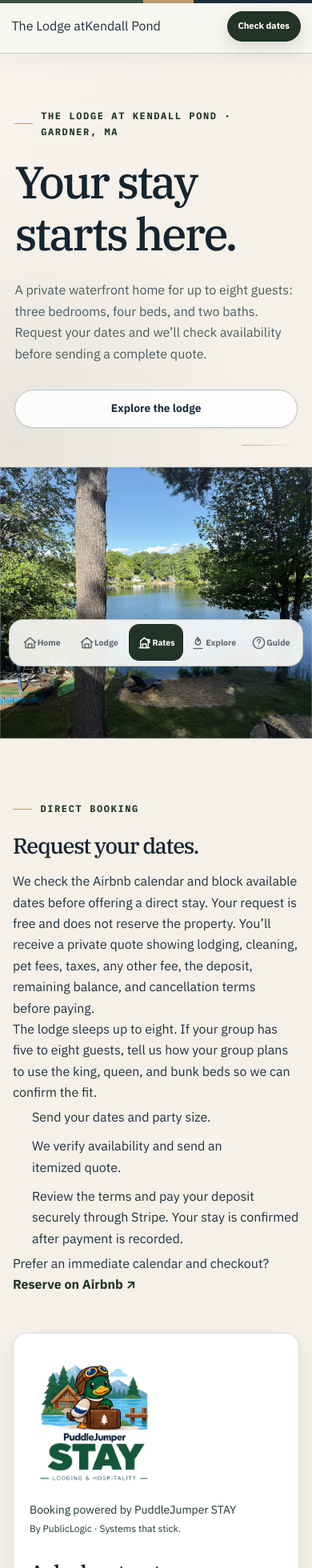
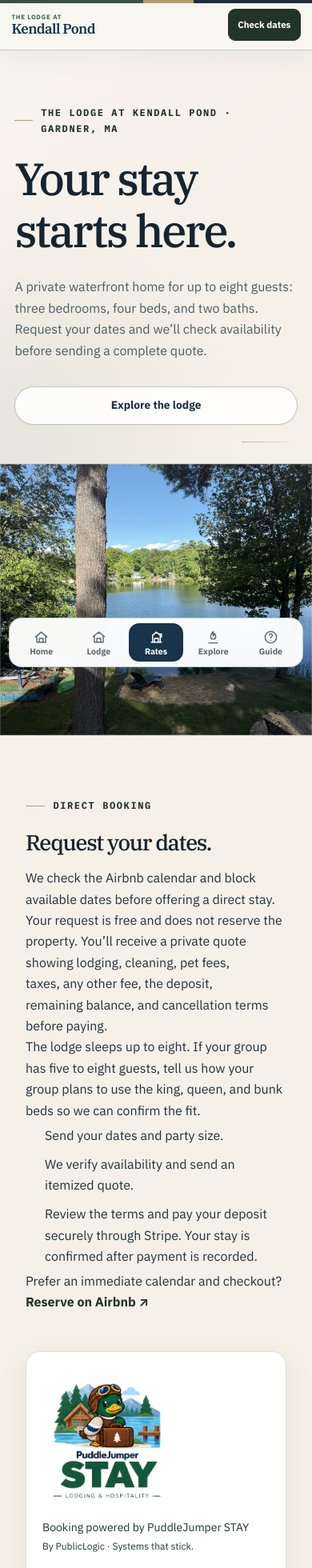
Before and after one commit to PublicLogic/KendallPondLodge, a Next.js app: page /book in a window 390 px wide. Shown: the top 1960 px of the page at 80% size. Built offline with nearby package versions, Linux system fonts and the light colour scheme.

Commit message:
Finish modern mobile Lodge styling

```diff
--- a/app/experience.css
+++ b/app/experience.css
@@ -1026,3 +1026,27 @@
     width: min(155px, 100%);
   }
 }
+
+
+/* Mobile refresh: typography-led brand, no old seal or badge chrome. */
+.kpl-wordmark{display:grid;flex:none;min-width:0;text-decoration:none;line-height:1.06}
+.kpl-wordmark-top{color:#37644e;font-family:var(--font-sans),sans-serif;font-size:.61rem;font-weight:700;letter-spacing:.1em;text-transform:uppercase}
+.kpl-wordmark-main{margin-top:.1rem;color:#17344a;font-family:var(--font-serif),Georgia,serif;font-size:1.45rem;font-weight:600;letter-spacing:-.035em}
+.experience-header-booking .experience-book-button{border-radius:9px;box-shadow:none}
+.public-mobile-nav a{flex-direction:column;gap:.2rem}
+.public-mobile-nav a svg{flex:none}
+@media(max-width:700px){
+.experience-header-booking .experience-header-inner{min-height:62px;padding:0 .9rem}
+.kpl-wordmark-top{font-size:.49rem}
+.kpl-wordmark-main{font-size:1.08rem}
+.experience-header-booking .experience-book-button{min-height:40px;padding:.55rem .7rem;font-size:.72rem}
+.public-mobile-nav{bottom:calc(.65rem + env(safe-area-inset-bottom));border-radius:16px;background:rgba(255,255,255,.96)}
+.public-mobile-nav a{min-height:48px;font-size:.66rem}
+.public-mobile-nav a svg{width:19px;height:19px}
+.public-mobile-nav .public-mobile-nav-primary{background:#17344a}
+.content-section{padding-inline:1rem}
+.booking-grid,.booking-fields{grid-template-columns:1fr}
+.booking-panel{padding:1.05rem}
+.booking-form input:not([type=checkbox]),.booking-form textarea{font-size:16px;min-height:48px}
+.booking-form button{min-height:48px;width:100%;justify-content:center}
+}
```
